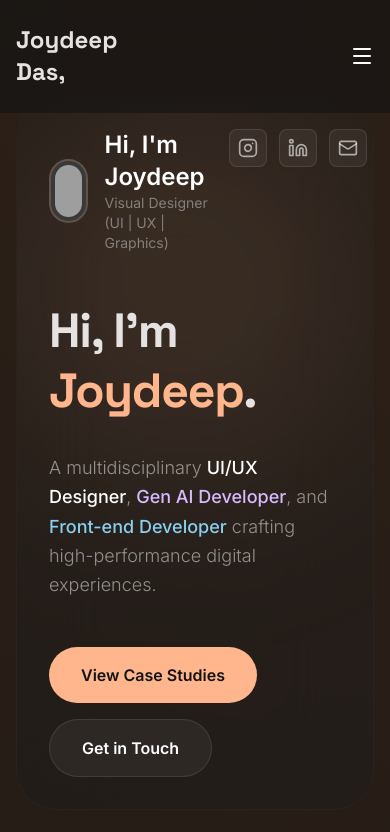
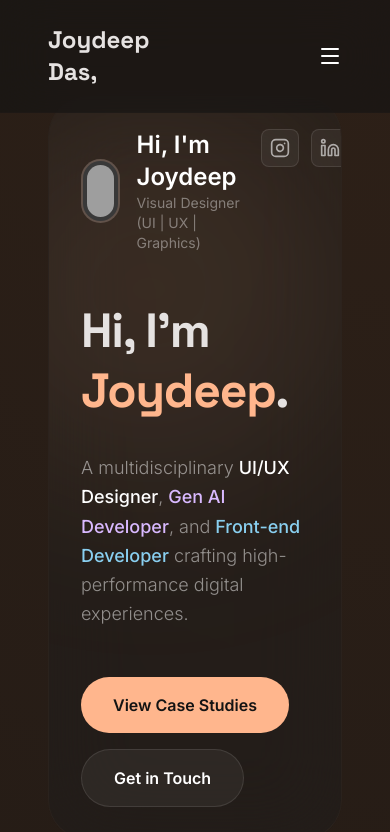
Before and after one commit to JoyTheSloth/MyPortfolio, a React (Vite) app: page / in a window 390 px wide. Shown: the top 832 px of the page. Built offline with nearby package versions, Linux system fonts and the light colour scheme; grey boxes are pictures that could not be loaded.

Commit message:
Increase horizontal padding for better margins on large screens

```diff
--- a/src/App.tsx
+++ b/src/App.tsx
@@ -28,7 +28,7 @@ function Navbar() {
 
   return (
     <nav className="fixed top-0 w-full z-50 bg-background/60 backdrop-blur-xl border-b border-outline-variant/5">
-      <div className="flex justify-between items-center px-4 py-6 max-w-screen-2xl mx-auto">
+      <div className="flex justify-between items-center px-12 py-6 max-w-screen-2xl mx-auto">
         <Link to="/" className="text-2xl font-headline font-bold flex items-center gap-2">
           Joydeep Das,
           <RotatingText
@@ -76,8 +76,8 @@ function ScrollToHash() {
 
 function Footer() {
   return (
-    <footer className="bg-background w-full py-12 px-8 border-t border-outline-variant/5">
-      <div className="max-w-screen-2xl mx-auto flex flex-col md:flex-row justify-between items-center gap-6 px-4">
+    <footer className="bg-background w-full py-12 px-12 border-t border-outline-variant/5">
+      <div className="max-w-screen-2xl mx-auto flex flex-col md:flex-row justify-between items-center gap-6">
         <p className="text-white/40 text-sm">© 2024 Joydeep Das. Crafted with Intentional Asymmetry.</p>
         <div className="flex flex-wrap justify-center gap-8">
           <a href="https://www.linkedin.com/in/joydeep-das-78123522a" target="_blank" rel="noopener noreferrer" className="text-white/40 hover:text-white transition-all text-sm">LinkedIn</a>
--- a/src/pages/Home.tsx
+++ b/src/pages/Home.tsx
@@ -231,7 +231,7 @@ export default function Home() {
       </AnimatePresence>
 
       {/* Hero Section */}
-      <section className="max-w-screen-2xl mx-auto px-4 mb-12">
+      <section className="max-w-screen-2xl mx-auto px-12 mb-16">
         <div className="grid grid-cols-1 lg:grid-cols-12 gap-6">
           {/* Left Card: Info */}
           <motion.div
@@ -319,7 +319,7 @@ export default function Home() {
       </section>
 
       {/* Core Expertise Section */}
-      <section id="skills" className="max-w-screen-2xl mx-auto px-4 mb-16">
+      <section id="skills" className="max-w-screen-2xl mx-auto px-12 mb-16">
         <h2 className="font-headline text-4xl font-bold mb-12 text-center">Core Expertise</h2>
         <div className="grid grid-cols-1 lg:grid-cols-3 gap-6">
           <ExpertiseCard
@@ -358,7 +358,7 @@ export default function Home() {
       </section>
 
       {/* Experience & Arsenal Section */}
-      <section className="max-w-screen-2xl mx-auto px-4 mb-16">
+      <section className="max-w-screen-2xl mx-auto px-12 mb-16">
         <div className="grid grid-cols-1 lg:grid-cols-12 gap-6">
           {/* Experience */}
           <div className="lg:col-span-8">
@@ -499,7 +499,7 @@ export default function Home() {
       </section>
 
       {/* Projects Section */}
-      <section id="portfolio" className="max-w-screen-2xl mx-auto px-4 mb-16">
+      <section id="portfolio" className="max-w-screen-2xl mx-auto px-12 mb-16">
         <div className="flex justify-between items-end mb-12">
           <h2 className="font-headline text-4xl md:text-5xl font-bold">Featured Projects</h2>
           <Link to="/projects" className="hidden md:flex items-center gap-2 text-primary font-bold hover:text-primary/80 transition-colors">
@@ -576,7 +576,7 @@ export default function Home() {
       </section>
 
       {/* Contact & About Section */}
-      <section id="contact" className="max-w-screen-2xl mx-auto px-4 mb-16">
+      <section id="contact" className="max-w-screen-2xl mx-auto px-12 mb-16">
         <div className="grid grid-cols-1 lg:grid-cols-3 gap-8">
           {/* Left Card */}
           <div className="lg:col-span-2 bg-gradient-to-br from-[#2a1b14] to-[#1a100c] rounded-[2.5rem] p-10 md:p-16 border border-white/5 flex flex-col justify-between min-h-[400px]">
```
